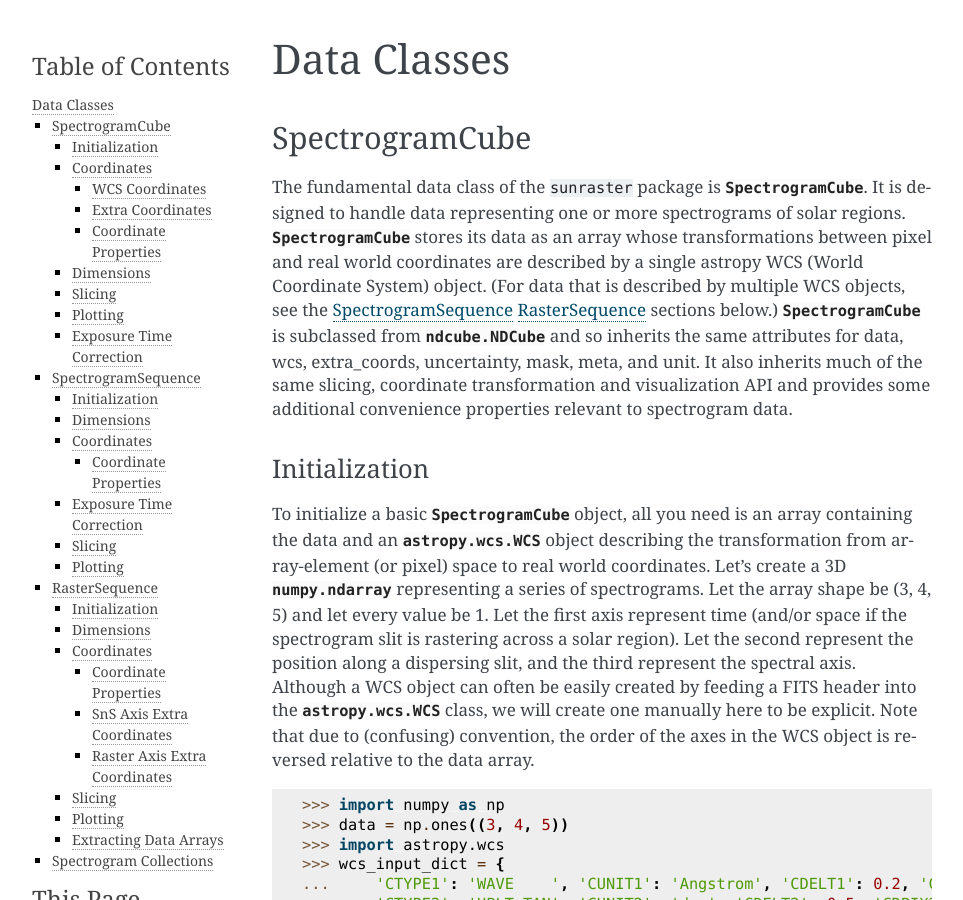
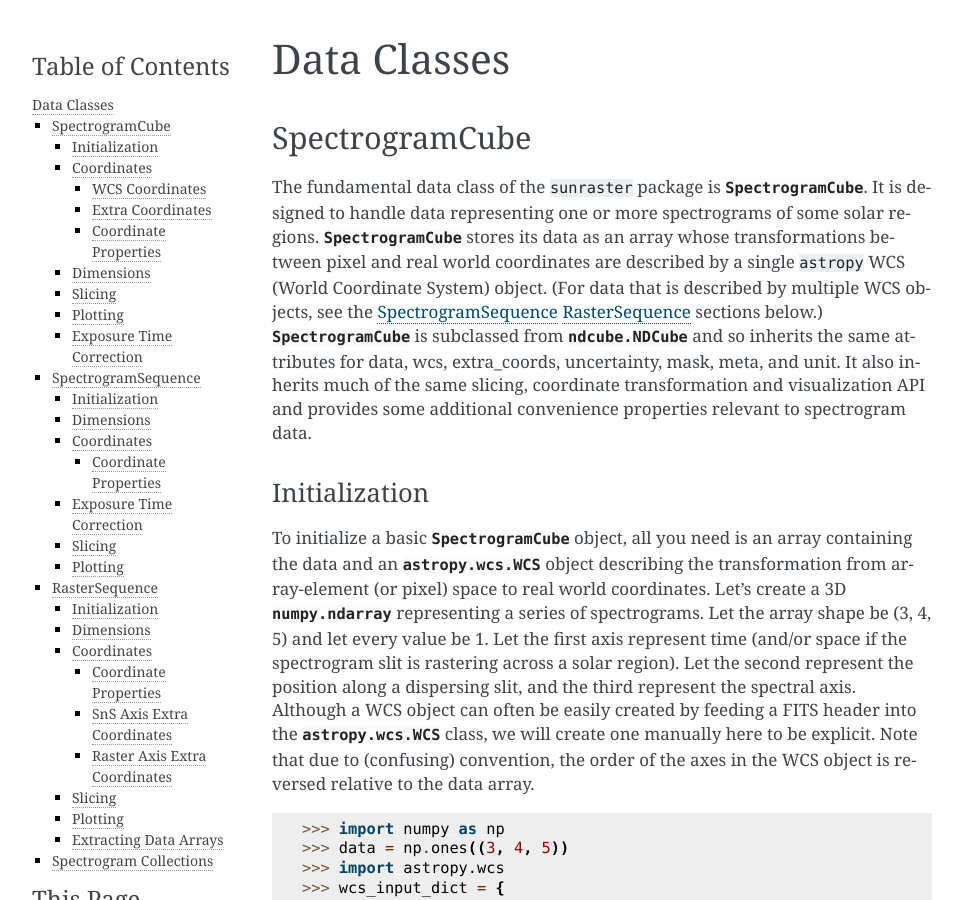
Before and after one commit to sunpy/sunraster, a Sphinx documentation site: the page built from docs/data_classes.rst, in a window 1280 px wide and 900 px high. Shown: the whole window, without its empty margins (148-1111 px from the left). Built offline with Sphinx 7.4.7, drawn with Linux system fonts in a browser that asks for light colours; the version number could not be read and is left out; some of the changed text lies outside the part shown.

```diff
--- a/docs/contributing.rst
+++ b/docs/contributing.rst
@@ -28,10 +28,8 @@ If you run into unexpected behavior or a bug please report it.
 All bugs are raised and stored on our `issue tracker`_.
 If you are not sure if your problem is a bug, a deficiency in functionality,
 or something else, send us a message on the SunPy chat room or an email
-to the developer mailing list.
-Ideally, we would like a short code example so we can run into the bug on our
-own machines.
-See :ref:`getting_help`.
+to the developer mailing list. Ideally, we would like a short code example
+so we can run into the bug on our own machines. See :ref:`getting_help`.
 
 .. _contributing_code:
 
--- a/docs/data_classes.rst
+++ b/docs/data_classes.rst
@@ -10,10 +10,10 @@ SpectrogramCube
 ---------------
 
 The fundamental data class of the ``sunraster`` package is `~sunraster.SpectrogramCube`.
-It is designed to handle data representing one or more spectrograms of solar regions.
+It is designed to handle data representing one or more spectrograms of some solar regions.
 `~sunraster.SpectrogramCube` stores its data as an array whose
 transformations between pixel and real world coordinates are described by
-a single astropy WCS (World Coordinate System) object.
+a single ``astropy`` WCS (World Coordinate System) object.
 (For data that is described by multiple WCS objects, see the
 :ref:`sequence` :ref:`raster_sequence` sections below.)
 `~sunraster.SpectrogramCube` is subclassed from `ndcube.NDCube` and so inherits the
@@ -52,16 +52,14 @@ WCS object is reversed relative to the data array.
 
 We have defined the first axis to be spatial (helioprojective longitude and latitude)
 which implies that this series of spectrograms represents a raster scan across a
-solar region.
-The second axis (position along slit) also has coordinates of helioprojective
-longitude and latitude.
+solar region. The second axis (position along slit) also has coordinates of
+helioprojective longitude and latitude.
 Although we often think of the x-dimension as longitude and the
 y-dimension as latitude, latitude and longitude are in fact coupled dimensions.
 This means that -- except in a small number of edge cases -- moving along the slit
 in y-direction will cause both the latitude AND longitude to change, even if
-only slightly.
-This is important to understand when interacting with the WCS object,
-and hence the `~sunraster.SpectrogramCube` class.
+only slightly. This is important to understand when interacting
+with the WCS object, and hence the `~sunraster.SpectrogramCube` class.
 The 3rd axis (spectral) has coordinates of wavelength.
 
 Now that we have a data array and a corresponding WCS object, we can
@@ -80,14 +78,13 @@ whole as all relevant data and metadata is sliced simultaneously.
 
 Thanks to the fact that `~sunraster.SpectrogramCube` is subclassed from
 `~ndcube.NDCube`, you can also supply additional data to the instance.
-These include: metadata (`dict` or dict-like) located in `sunraster.SpectrogramCube.meta`;
-a data mask (boolean `numpy.ndarray`) located in `sunraster.SpectrogramCube.mask`
+These include: metadata (``dict`` or dict-like) located in `sunraster.SpectrogramCube.meta`;
+a data mask (boolean ``numpy.ndarray``) located in ``sunraster.SpectrogramCube.mask``
 for marking reliable and unreliable pixels;
-a unit (`astropy.units.Unit` or unit `str`) located at `sunraster.SpectrogramCube.unit`;
+a unit (``astropy.units.Unit`` or unit `str`) located at ``sunraster.SpectrogramCube.unit``;
 and an uncertainty array (`numpy.ndarray`) located in `~sunraster.SpectrogramCube.uncertainty`
-describing the uncertainty of each data array value.
-It is advised that you use one of astropy's uncertainty classes to describe
-your uncertainty.
+describing the uncertainty of each data array value. It is advised that you use
+one of astropy's uncertainty classes to describe your uncertainty.
 However, this is not required by `~sunraster.SpectrogramCube`.
 A simple array will still work but will cause a warning to be raised.
 Here is an example of how to instantiate these attributes.
@@ -113,31 +110,33 @@ The primary location for coordinate information in a `~sunraster.SpectrogramCube
 instance is its WCS.
 The coordinate values for each axis and pixel can be accessed via the
 `~sunraster.SpectrogramCube.axis_world_coords`, `~sunraster.SpectrogramCube.pixel_to_world` and
-`~sunraster.SpectrogramCube.world_to_pixel` methods inherited from `ndcube.NDCube`.
+`~sunraster.SpectrogramCube.world_to_pixel` methods inherited from ``ndcube.NDCube``.
 To learn how to use these coordinate transformation methods, see the
-`NDCube coordinate transformations documentation <https://docs.sunpy.org/projects/ndcube/en/stable/ndcube.html#coordinate-transformations>`_
+`NDCube coordinate transformations documentation
+<https://docs.sunpy.org/projects/ndcube/en/stable/ndcube.html#coordinate-transformations>`_
 
 Extra Coordinates
 *****************
 
 `~sunraster.SpectrogramCube` can also store array-based real world coordinates
 that aren't described by the WCS object.
-These can be accessed via the `sunraster.SpectrogramCube.extra_coords` property,
+These can be accessed via the ``sunraster.SpectrogramCube.extra_coords`` property,
 also inherited from `~ndcube.NDCube`.
 `~sunraster.SpectrogramCube.extra_coords` is particularly useful if
 the temporal axis is convolved with space, as is the case for raster scans.
 Therefore, if the WCS object only supplies (lat, lon) for the x-axis, the
 timestamp of each exposure can be attached separately, e.g. as an
-`astropy.time.Time` object.
-`~sunraster.SpectrogramCube.extra_coords` is not restricted to timestamps.
-The user can supply any additional coordinate as an `astropy.units.Quantity`
-or other array-like.
+``astropy.time.Time`` object. `~sunraster.SpectrogramCube.extra_coords`
+is not restricted to timestamps. The user can supply any additional coordinate
+as an ``astropy.units.Quantity`` or other array-like.
 Metadata that has a relationship with an axis but isn't strictly a coordinate
 can also be stored, e.g. the exposure time of each image.
 (See :ref:`cube_exposure_time_correction` for more on `~sunraster.SpectrogramCube`'s
 handling of exposure times.)
 To learn how to attach extra coordinates to a `~sunraster.SpectrogramCube` instance
-and how to access them once attached, see the `NDCube extra coordinates documentation <https://docs.sunpy.org/projects/ndcube/en/stable/ndcube.html#extra-coordinates>`_
+and how to access them once attached, see the
+`NDCube extra coordinates documentation
+<https://docs.sunpy.org/projects/ndcube/en/stable/ndcube.html#extra-coordinates>`_
 
 Coordinate Properties
 *********************
@@ -151,7 +150,7 @@ Note that both `sunraster.SpectrogramCube.lon` and `sunraster.SpectrogramCube.la
 return 2-D data because longitude and latitude are couple dimensions.
 These properties inspect the WCS and extra coords objects and locate where and
 how the relevant coordinate information is stored.
-This is possible only if the coordinate name is supported by `sunraster`.
+This is possible only if the coordinate name is supported by ``sunraster``.
 To see these supported names, see
 ``sunraster.SpectrogramCube.SUPPORTED_LONGITUDE_NAMES``,
 ``sunraster.spectrogram.SUPPORTED_LATITUDE_NAMES``,
@@ -162,7 +161,7 @@ If you think additional coordinate names should be supported,
 please let us know by `raising an issue on our GitHub repo. <https://github.com/sunpy/sunraster/issues>`
 
 In addition to the four primary coordinates, there is also a convenience
-for the exposure time, `sunraster.SpectrogramCube.exposure_time`.
+for the exposure time, ``sunraster.SpectrogramCube.exposure_time``.
 The supported exposure time coordinate names can be found under
 ``sunraster.spectrogram.SUPPORTED_EXPOSURE_NAMES``.
 
@@ -211,7 +210,7 @@ Plotting
 
 To quickly and easily visualize spectrograms,
 `~sunraster.SpectrogramCube` inherits a simple-to-use,
-yet powerful plotting method from `ndcube.NDCube`.
+yet powerful plotting method from `~ndcube.NDCube`.
 It is intended to be a useful quicklook tool and not a
 replacement for high quality plots or animations, e.g. for
 publications.  The plot method can be called very simply.
@@ -255,7 +254,7 @@ Let's recreate our spectrogram object again, but this time with exposure times o
   ...                                   extra_coords=extra_coords_input)
 
 Note that the API for supplying extra coordinates is an iterable of
-tuples of the form (`str`, `int`, `~astropy.units.Quantity` or array-like).
+tuples of the form (``str``, ``int``, `~astropy.units.Quantity` or array-like).
 The 0th entry gives the name of the coordinate, the 1st entry gives the data
 axis to which the extra coordinate corresponds, and the 2nd entry
 gives the value of that coordinate at each pixel along the axis.
@@ -836,7 +833,7 @@ Which is displayed depends on the dimensionality of the `~sunraster.RasterSequen
 and the inputs of the user.
 `~sunraster.RasterSequence.plot_as_raster` and
 `~sunraster.RasterSequence.plot_as_SnS` are in fact simply aliases for the
-`ndcube.NDCubeSequence.plot` and `ndcube.NDCubeSequence.plot_as_cube` methods,
+``ndcube.NDCubeSequence.plot`` and ``ndcube.NDCubeSequence.plot_as_cube`` methods,
 respectively.
 For learn more about how these routines work and the optional inputs that
 enable users to customize their output, see the
@@ -899,9 +896,9 @@ Therefore, combining them in a `~sunraster.RasterSequence` is not appropriate.
 
 ``sunraster`` does not provide a suitable object for this purpose.
 However, because `~sunraster.SpectrogramCube` `~sunraster.SpectrogramSequence`
-and `~sunraster.RasterSequence` are instances of `ndcube` classes underneath,
-users can employ the `ndcube.NDCollection` class for this purpose.
-`~ndcube.NDCollection` is a `dict`-like class that provides additional slicing
+and `~sunraster.RasterSequence` are instances of ``ndcube`` classes underneath,
+users can employ the `~ndcube.NDCollection` class for this purpose.
+`~ndcube.NDCollection` is a ``dict``-like class that provides additional slicing
 capabilities of its constituent data cubes along aligned axes.
 To see whether `~ndcube.NDCollection` could be helpful for your research, see
 the
--- a/docs/index.rst
+++ b/docs/index.rst
@@ -2,7 +2,7 @@
 Welcome to the sunraster Guide
 ******************************
 
-Welcome to the sunraster User Guide. sunraster is a SunPy-affiliated
+Welcome to the ``sunraster`` User Guide. ``Sunraster`` is a SunPy-affiliated
 package designed for reading, manipulating and visualizing data taken
 with slit spectrograph instruments.
 
```
Also changed, not shown: other parts of docs/data_classes.rst (+5 -7 lines), README.rst (+28 -9 lines), docs/installation.rst (+17 -14 lines), docs/introduction.rst (+10 -10 lines).
